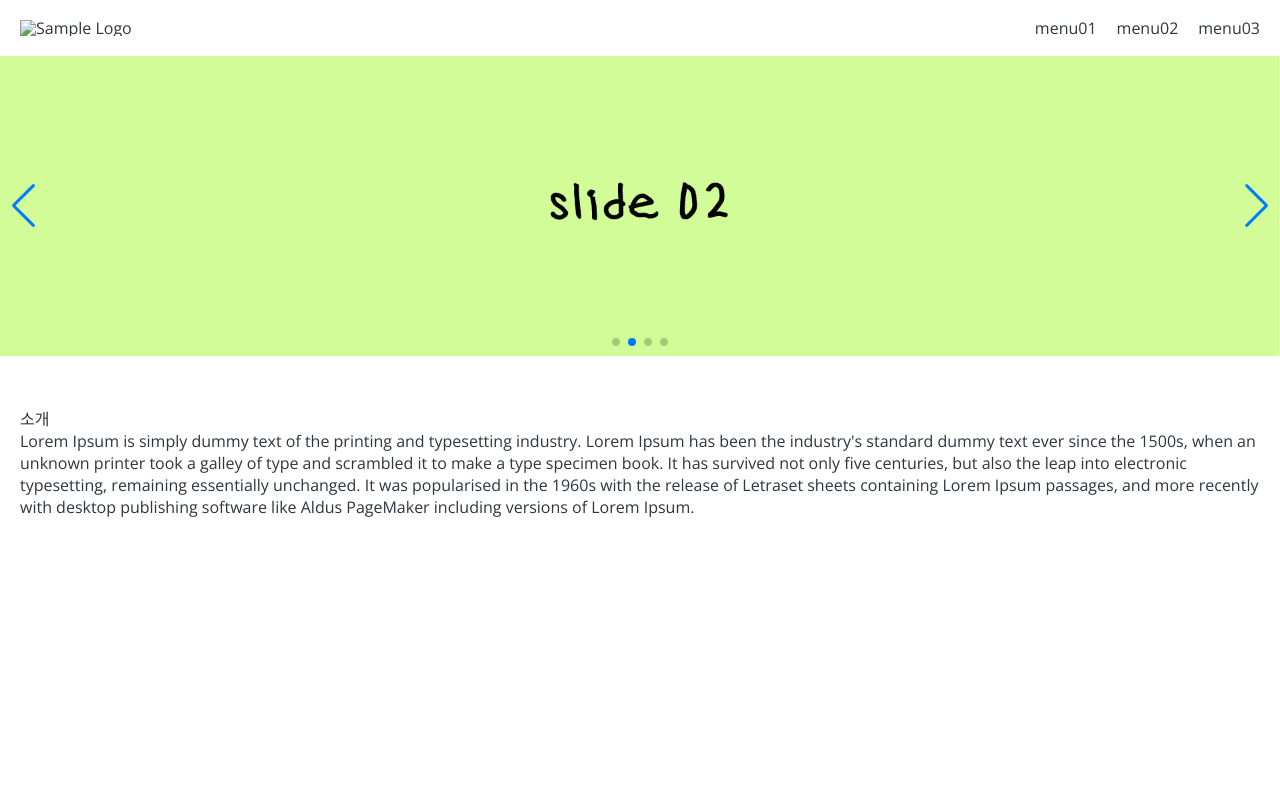
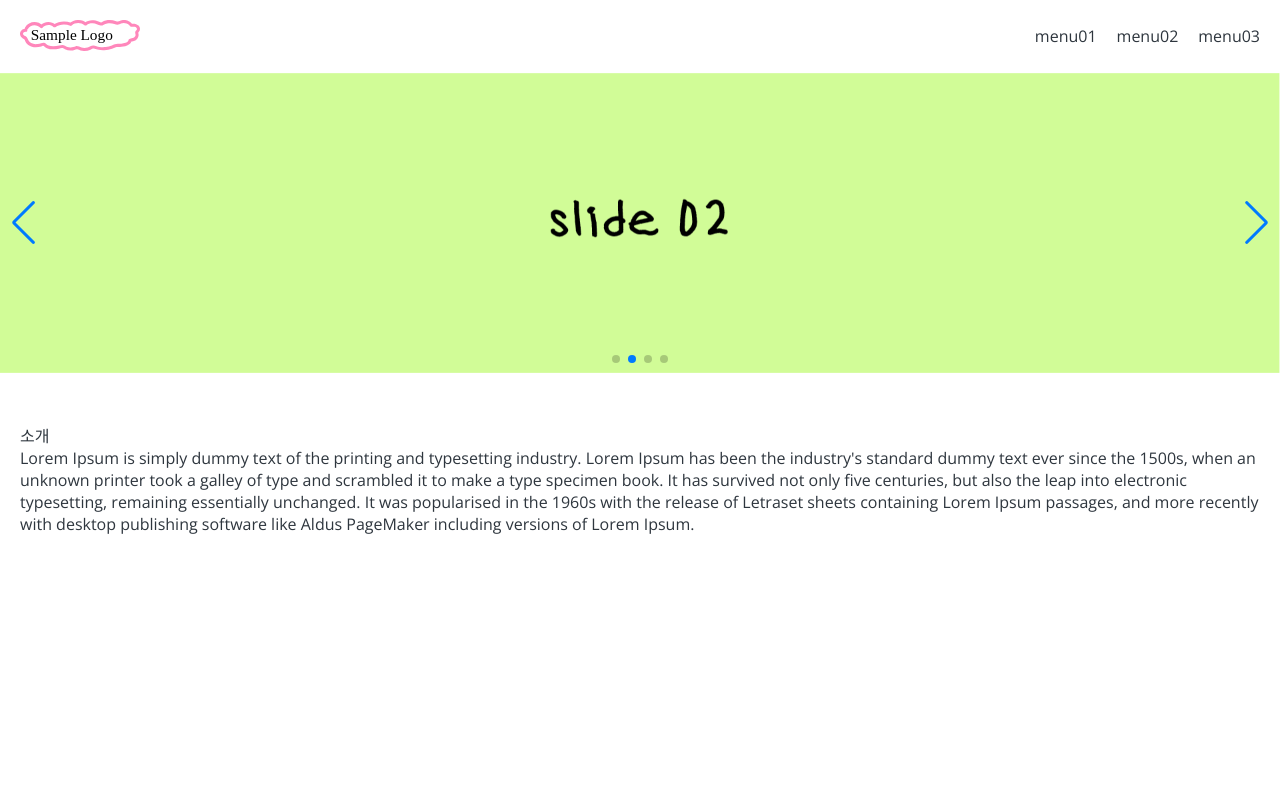
Before and after one commit to crlkg/samples, a plain HTML site: page index.html in a window 1280 px wide. Shown: the top 800 px of the page. Drawn offline with nearby package versions, Linux system fonts and the light colour scheme; the site is published under a folder, as on GitHub Pages, so addresses that start at the root find nothing.

Commit message:
root 수정
root 수정

```diff
--- a/index.html
+++ b/index.html
@@ -11,7 +11,7 @@
 <body>
   <header class="header">
     <div class="header__inner">
-      <a href="#" class="logo"><img src="/images/logo.svg" alt="Sample Logo"></a>
+      <a href="#" class="logo"><img src="./images/logo.svg" alt="Sample Logo"></a>
       <nav class="header__nav">
         <ul>
           <li><a href="#intro">menu01</a></li>
```
